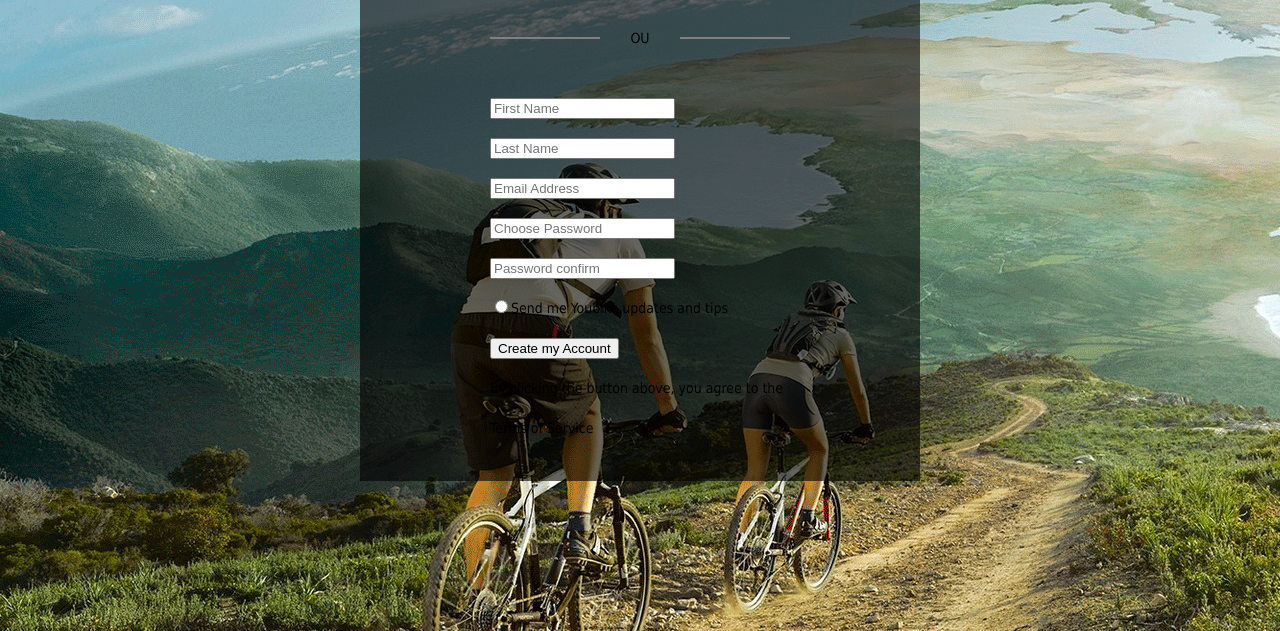
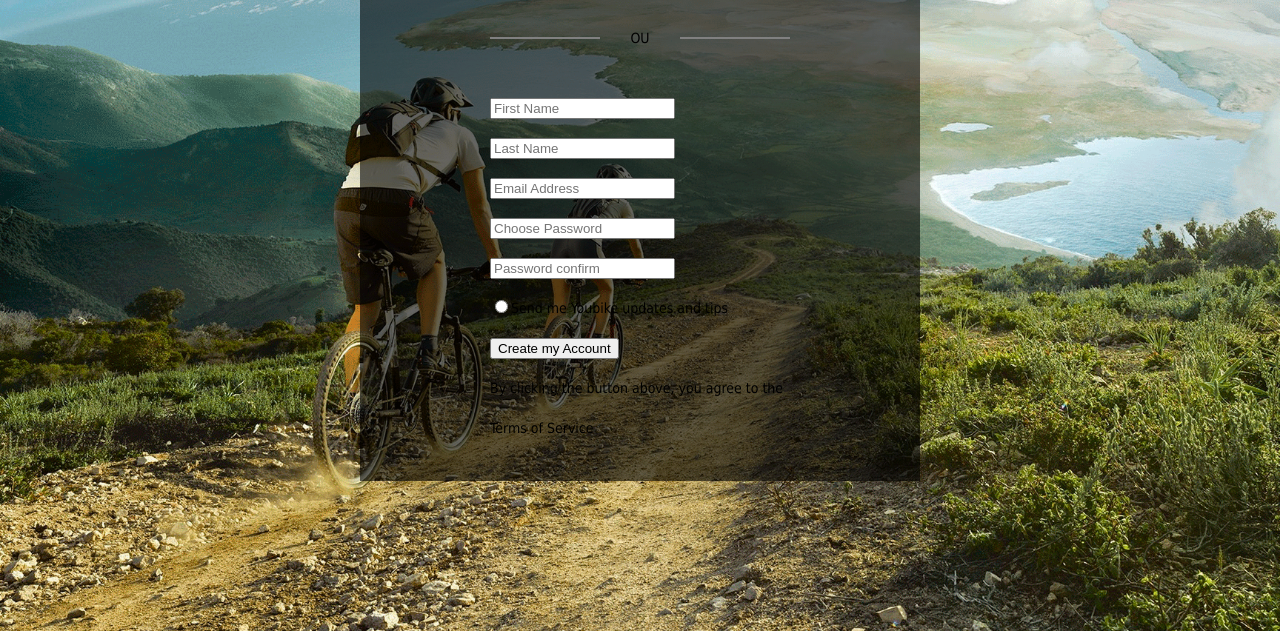
Before and after one commit to Svitlana3012/go-fe-home-work, a plain HTML site: page hw-5/index.html in a window 1280 px wide. Shown: the part 169-800 px from the top of the page. Drawn offline with Linux system fonts and the light colour scheme.

Commit message:
first try1

```diff
--- a/hw-5/css/style.css
+++ b/hw-5/css/style.css
@@ -2,7 +2,8 @@ body {
   min-height: 100vh;
   font-family: Tahoma;
   font-size: 14px;
-  background-image: url("../img/background1.png");
+  background: url("../img/background1.png") no-repeat;
+  background-size: cover;
 }
 header {
   display: flex;
@@ -13,8 +14,10 @@ header {
   background-color: #085292;
 }
 main {
-  /*position: relative;*/
-  line-height: 100%;
+  height: 100%;
+  display: flex;
+  justify-content: center;
+  align-items: center;
 }
 .menu {
   display: flex;
@@ -56,9 +59,8 @@ background-color: #4eabda;
   color: white;
 }
 .registr {
-  /*position: absolute;*/
-  margin: 0 auto;
-  vertical-align: middle;
+  /*margin: 0 auto;
+  vertical-align: middle;*/
   width: 560px;
   height: 615px;
   background-color: rgba(0, 0, 0, .6);
@@ -92,7 +94,7 @@ legend {
   margin-bottom: 30px;
 }
 input [type="text"],
-input [type="mail"],
+input [type="email"],
 input [type="password"] {
   background-color: black;
   color: white;
--- a/hw-5/index.html
+++ b/hw-5/index.html
@@ -32,7 +32,7 @@
            <legend>OU</legend>
            <p><input type="text" name="First Name" placeholder="First Name"/></p>
            <p><input type="text" name="Last Name" placeholder="Last Name"/></p>
-           <p><input type="mail" name="Email Address" placeholder="Email Address"/></p>
+           <p><input type="email" name="Email Address" placeholder="Email Address"/></p>
            <p><input type="password" name="Choose Password" placeholder="Choose Password"/></p>
            <p><input type="password" name="Password confirm" placeholder="Password confirm"/></p>
            <p><input type="radio" name="updates" value="">Send me Youbike updates and tips</p>
```
